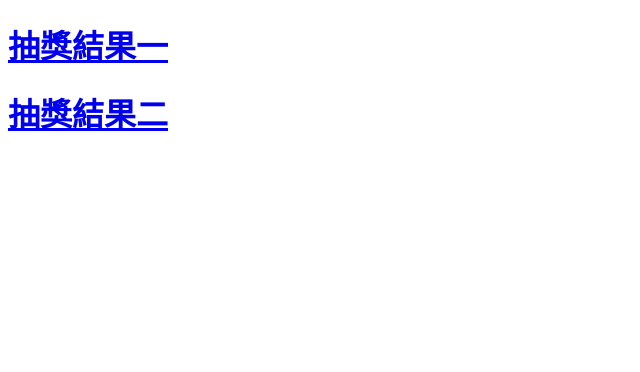
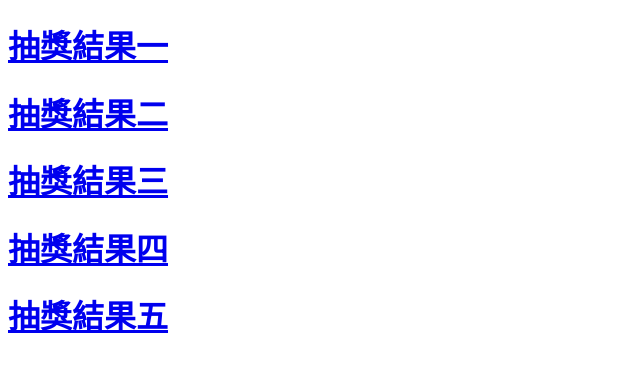
Before and after one commit to pcms135/pcms135.github.io, a plain HTML site: page index.html in a window 1280 px wide. Shown: the whole page, without its empty margins (0-640 px from the left). Drawn offline with Linux system fonts and the light colour scheme.

Commit message:
Update index.html

```diff
--- a/index.html
+++ b/index.html
@@ -9,5 +9,9 @@
 <body>
 <h1><a href="result1.html">抽獎結果一</a></h1>
 <h1><a href="result2.html">抽獎結果二</a></h1>
+<h1><a href="result3.html">抽獎結果三</a></h1>
+<h1><a href="result4.html">抽獎結果四</a></h1>
+<h1><a href="result5.html">抽獎結果五</a></h1>
+
 </body>
 </html>
```
